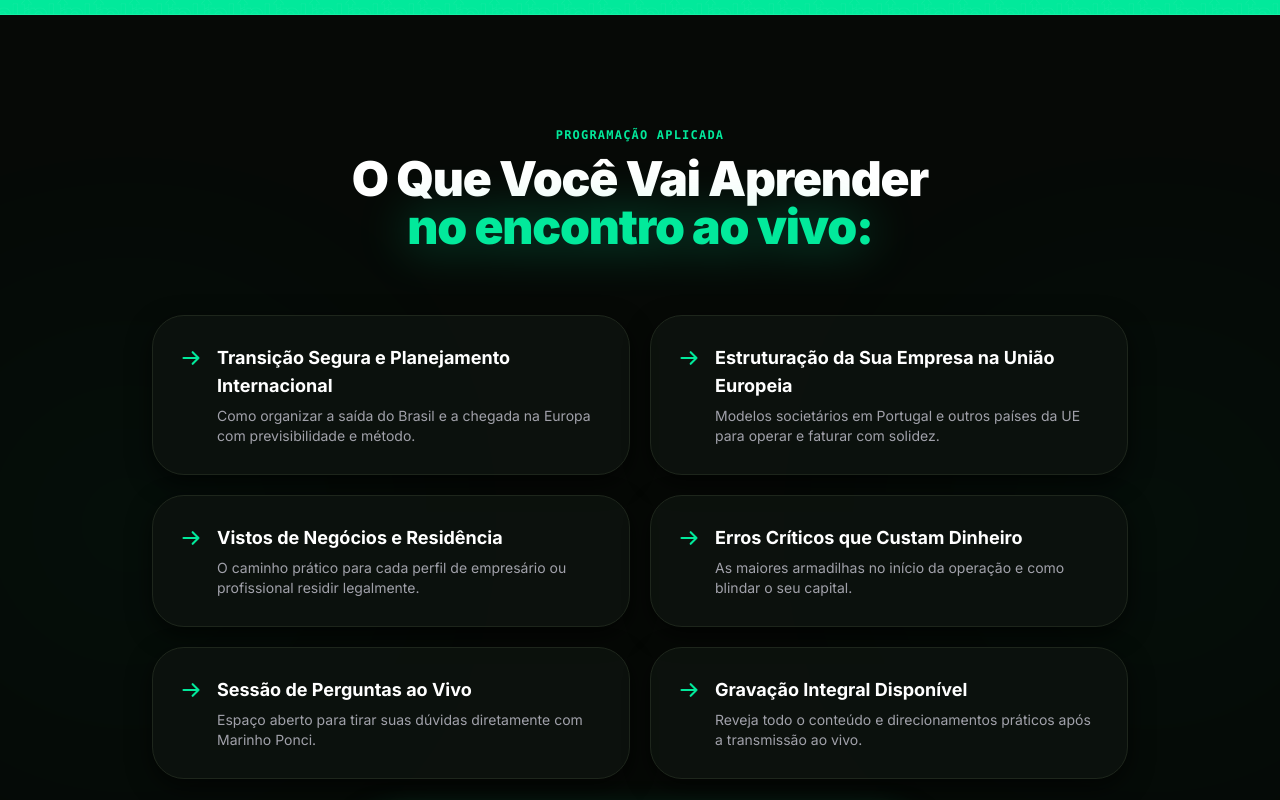
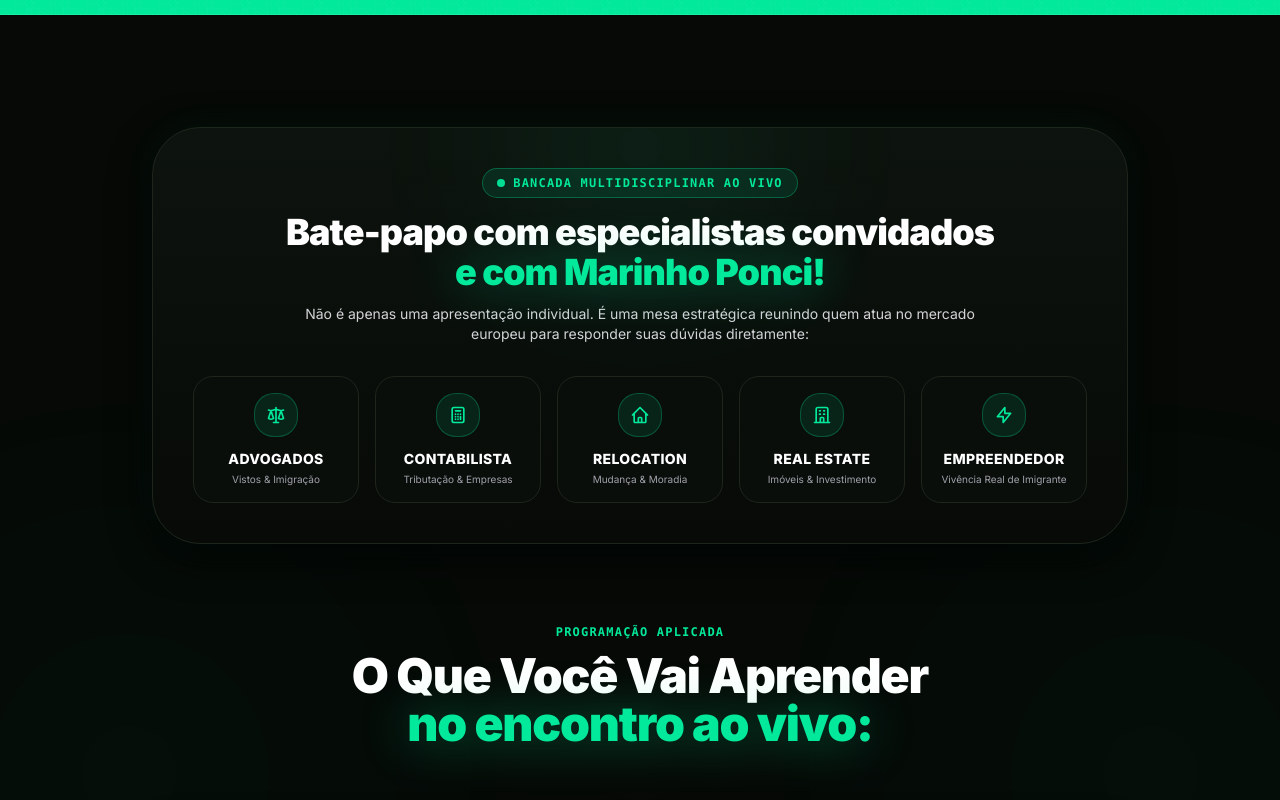
Before and after one commit to micdouglas9696/bizguardian, a React (Vite) app: page /workshop in a window 1280 px wide. Shown: the part 1340-2140 px from the top of the page. Built offline with nearby package versions, Linux system fonts and the light colour scheme; no server answers; a web font is replaced by a local one.

Commit message:
feat(workshop): adicionar chamada com especialistas convidados e Marinho Ponci

```diff
--- a/src/pages/WorkshopPage.tsx
+++ b/src/pages/WorkshopPage.tsx
@@ -264,7 +264,7 @@ export default function WorkshopPage() {
 
             </div>
 
-            {/* Lado Direito: Card 3 - Apresentação Ao Vivo · Com Marinho Ponci */}
+            {/* Lado Direito: Card 3 - Bate-papo Ao Vivo · Marinho Ponci + Convidados */}
             <div className="flex flex-col gap-3 max-w-[280px] items-end">
               <div
                 className="bg-[#0A0E0B]/85 backdrop-blur-md border border-[#1E261C] p-2.5 sm:p-3 rounded-xl flex items-center gap-3 transition-transform duration-300 hover:scale-105 hover:border-[#02E99B]/60 cursor-default w-full"
@@ -274,12 +274,12 @@ export default function WorkshopPage() {
               >
                 <div className="w-8 h-8 rounded-lg bg-[#02E99B]/15 border border-[#02E99B]/30 flex items-center justify-center shrink-0 text-[#02E99B]">
                   <svg className="w-4 h-4" fill="none" viewBox="0 0 24 24" stroke="currentColor">
-                    <path strokeLinecap="round" strokeLinejoin="round" strokeWidth="2" d="M16 7a4 4 0 11-8 0 4 4 0 018 0zM12 14a7 7 0 00-7 7h14a7 7 0 00-7-7z" />
+                    <path strokeLinecap="round" strokeLinejoin="round" strokeWidth="2" d="M17 20h5v-2a3 3 0 00-5.356-1.857M17 20H7m10 0v-2c0-.656-.126-1.283-.356-1.857M7 20H2v-2a3 3 0 015.356-1.857M7 20v-2c0-.656.126-1.283.356-1.857m0 0a5.002 5.002 0 019.288 0M15 7a3 3 0 11-6 0 3 3 0 016 0zm6 3a2 2 0 11-4 0 2 2 0 014 0zM7 10a2 2 0 11-4 0 2 2 0 014 0z" />
                   </svg>
                 </div>
                 <div className="text-left">
-                  <p className="text-xs font-bold text-white leading-tight">Apresentação Ao Vivo</p>
-                  <p className="text-[10px] text-zinc-400 mt-0.5">Com Marinho Ponci</p>
+                  <p className="text-xs font-bold text-white leading-tight">Bate-papo Ao Vivo</p>
+                  <p className="text-[10px] text-zinc-400 mt-0.5">Marinho Ponci + Convidados</p>
                 </div>
               </div>
             </div>
@@ -506,6 +506,99 @@ export default function WorkshopPage() {
 
         <div className="max-w-5xl mx-auto px-4 sm:px-6 relative z-10">
 
+          {/* =========================================================================
+              CHAMADA DE CONVIDADOS: BATE-PAPO COM ESPECIALISTAS E MARINHO PONCI
+              (Advogados, Contabilista, Relocation, Real Estate, Empreendedor Imigrante)
+             ========================================================================= */}
+          <div className="mb-14 sm:mb-20 bg-gradient-to-b from-[#0D130E] to-[#070A07] border border-[#1E261C] hover:border-[#02E99B]/40 rounded-2xl sm:rounded-3xl p-6 sm:p-10 shadow-[0_12px_40px_rgba(0,0,0,0.85),0_0_30px_rgba(2,233,155,0.08)] relative overflow-hidden transition-all duration-300">
+
+            {/* Glow esmeralda superior suave */}
+            <div
+              className="pointer-events-none absolute -top-20 left-1/2 -translate-x-1/2 w-[420px] h-[200px] rounded-full opacity-25 blur-[90px]"
+              style={{ background: 'radial-gradient(circle, rgba(2, 233, 155, 0.6) 0%, transparent 70%)' }}
+            />
+
+            <div className="relative z-10 text-center max-w-4xl mx-auto">
+              <div className="inline-flex items-center gap-2 bg-[#02E99B]/10 border border-[#02E99B]/30 px-3.5 py-1.5 rounded-full mb-3.5">
+                <span className="w-2 h-2 rounded-full bg-[#02E99B] animate-pulse" />
+                <span className="text-[10px] sm:text-xs font-mono font-bold tracking-widest uppercase text-[#02E99B]">
+                  BANCADA MULTIDISCIPLINAR AO VIVO
+                </span>
+              </div>
+
+              <h3 className="text-2xl sm:text-4xl font-black text-white tracking-tight leading-snug mb-3">
+                Bate-papo com especialistas convidados <br className="hidden sm:inline" />
+                <span className="text-[#02E99B] drop-shadow-[0_0_25px_rgba(2,233,155,0.45)]">
+                  e com Marinho Ponci!
+                </span>
+              </h3>
+
+              <p className="text-xs sm:text-sm text-zinc-300 leading-relaxed mb-8 max-w-2xl mx-auto">
+                Não é apenas uma apresentação individual. É uma mesa estratégica reunindo quem atua no mercado europeu para responder suas dúvidas diretamente:
+              </p>
+
+              {/* Grid dos 5 Convidados / Perfis */}
+              <div className="grid grid-cols-2 sm:grid-cols-3 lg:grid-cols-5 gap-3 sm:gap-4">
+
+                {/* 1. Advogados */}
+                <div className="bg-[#0A0E0B] border border-[#1E261C] hover:border-[#02E99B]/60 p-4 rounded-xl flex flex-col items-center text-center transition-all duration-300 hover:-translate-y-1 group">
+                  <div className="w-11 h-11 rounded-xl bg-[#02E99B]/10 border border-[#02E99B]/25 flex items-center justify-center text-[#02E99B] mb-3 group-hover:scale-110 group-hover:bg-[#02E99B]/20 transition-all">
+                    <svg className="w-5 h-5" fill="none" viewBox="0 0 24 24" stroke="currentColor">
+                      <path strokeLinecap="round" strokeLinejoin="round" strokeWidth="2" d="M3 6l3 1m0 0l-3 9a5.002 5.002 0 006.001 0M6 7l3 9M6 7l6-2m6 2l3-1m-3 1l-3 9a5.002 5.002 0 006.001 0M18 7l3 9m-3-9l-6-2m0-2v2m0 16V5m0 16H9m3 0h3" />
+                    </svg>
+                  </div>
+                  <span className="text-xs sm:text-sm font-extrabold text-white tracking-wide uppercase block">Advogados</span>
+                  <span className="text-[10px] text-zinc-400 mt-1 leading-tight">Vistos & Imigração</span>
+                </div>
+
+                {/* 2. Contabilista */}
+                <div className="bg-[#0A0E0B] border border-[#1E261C] hover:border-[#02E99B]/60 p-4 rounded-xl flex flex-col items-center text-center transition-all duration-300 hover:-translate-y-1 group">
+                  <div className="w-11 h-11 rounded-xl bg-[#02E99B]/10 border border-[#02E99B]/25 flex items-center justify-center text-[#02E99B] mb-3 group-hover:scale-110 group-hover:bg-[#02E99B]/20 transition-all">
+                    <svg className="w-5 h-5" fill="none" viewBox="0 0 24 24" stroke="currentColor">
+                      <path strokeLinecap="round" strokeLinejoin="round" strokeWidth="2" d="M9 7h6m0 10v-3m-3 3h.01M9 17h.01M9 14h.01M12 14h.01M15 11h.01M12 11h.01M9 11h.01M7 21h10a2 2 0 002-2V5a2 2 0 00-2-2H7a2 2 0 00-2 2v14a2 2 0 002 2z" />
+                    </svg>
+                  </div>
+                  <span className="text-xs sm:text-sm font-extrabold text-white tracking-wide uppercase block">Contabilista</span>
+                  <span className="text-[10px] text-zinc-400 mt-1 leading-tight">Tributação & Empresas</span>
+                </div>
+
+                {/* 3. Relocation */}
+                <div className="bg-[#0A0E0B] border border-[#1E261C] hover:border-[#02E99B]/60 p-4 rounded-xl flex flex-col items-center text-center transition-all duration-300 hover:-translate-y-1 group">
+                  <div className="w-11 h-11 rounded-xl bg-[#02E99B]/10 border border-[#02E99B]/25 flex items-center justify-center text-[#02E99B] mb-3 group-hover:scale-110 group-hover:bg-[#02E99B]/20 transition-all">
+                    <svg className="w-5 h-5" fill="none" viewBox="0 0 24 24" stroke="currentColor">
+                      <path strokeLinecap="round" strokeLinejoin="round" strokeWidth="2" d="M3 12l2-2m0 0l7-7 7 7M5 10v10a1 1 0 001 1h3m10-11l2 2m-2-2v10a1 1 0 01-1 1h-3m-6 0a1 1 0 001-1v-4a1 1 0 011-1h2a1 1 0 011 1v4a1 1 0 001 1m-6 0h6" />
+                    </svg>
+                  </div>
+                  <span className="text-xs sm:text-sm font-extrabold text-white tracking-wide uppercase block">Relocation</span>
+                  <span className="text-[10px] text-zinc-400 mt-1 leading-tight">Mudança & Moradia</span>
+                </div>
+
+                {/* 4. Real Estate */}
+                <div className="bg-[#0A0E0B] border border-[#1E261C] hover:border-[#02E99B]/60 p-4 rounded-xl flex flex-col items-center text-center transition-all duration-300 hover:-translate-y-1 group">
+                  <div className="w-11 h-11 rounded-xl bg-[#02E99B]/10 border border-[#02E99B]/25 flex items-center justify-center text-[#02E99B] mb-3 group-hover:scale-110 group-hover:bg-[#02E99B]/20 transition-all">
+                    <svg className="w-5 h-5" fill="none" viewBox="0 0 24 24" stroke="currentColor">
+                      <path strokeLinecap="round" strokeLinejoin="round" strokeWidth="2" d="M19 21V5a2 2 0 00-2-2H7a2 2 0 00-2 2v16m14 0h2m-2 0h-5m-9 0H3m2 0h5M9 7h1m-1 4h1m4-4h1m-1 4h1m-5 10v-5a1 1 0 011-1h2a1 1 0 011 1v5m-4 0h4" />
+                    </svg>
+                  </div>
+                  <span className="text-xs sm:text-sm font-extrabold text-white tracking-wide uppercase block">Real Estate</span>
+                  <span className="text-[10px] text-zinc-400 mt-1 leading-tight">Imóveis & Investimento</span>
+                </div>
+
+                {/* 5. Empreendedor Imigrante */}
+                <div className="col-span-2 sm:col-span-1 bg-[#0A0E0B] border border-[#1E261C] hover:border-[#02E99B]/60 p-4 rounded-xl flex flex-col items-center text-center transition-all duration-300 hover:-translate-y-1 group">
+                  <div className="w-11 h-11 rounded-xl bg-[#02E99B]/10 border border-[#02E99B]/25 flex items-center justify-center text-[#02E99B] mb-3 group-hover:scale-110 group-hover:bg-[#02E99B]/20 transition-all">
+                    <svg className="w-5 h-5" fill="none" viewBox="0 0 24 24" stroke="currentColor">
+                      <path strokeLinecap="round" strokeLinejoin="round" strokeWidth="2" d="M13 10V3L4 14h7v7l9-11h-7z" />
+                    </svg>
+                  </div>
+                  <span className="text-xs sm:text-sm font-extrabold text-white tracking-wide uppercase block">Empreendedor</span>
+                  <span className="text-[10px] text-zinc-400 mt-1 leading-tight">Vivência Real de Imigrante</span>
+                </div>
+
+              </div>
+            </div>
+          </div>
+
           {/* Título Estilo Referência */}
           <div className="text-center max-w-3xl mx-auto mb-12 sm:mb-16">
             <span className="text-xs font-mono font-bold text-[#02E99B] tracking-widest uppercase mb-3 block">
@@ -539,8 +632,8 @@ export default function WorkshopPage() {
                 desc: 'As maiores armadilhas no início da operação e como blindar o seu capital.'
               },
               {
-                title: 'Sessão de Perguntas ao Vivo',
-                desc: 'Espaço aberto para tirar suas dúvidas diretamente com Marinho Ponci.'
+                title: 'Sessão de Perguntas e Respostas ao Vivo',
+                desc: 'Espaço aberto para tirar suas dúvidas diretamente com Marinho Ponci e com os especialistas convidados.'
               },
               {
                 title: 'Gravação Integral Disponível',
@@ -609,7 +702,7 @@ export default function WorkshopPage() {
               Garanta sua participação no dia <span className="text-[#02E99B]">28/11</span>
             </h2>
             <p className="text-zinc-400 text-xs sm:text-base max-w-lg mx-auto">
-              Acesso completo ao Workshop online ao vivo + gravação integral + sessão de perguntas com Marinho Ponci.
+              Acesso completo ao Workshop online ao vivo + gravação integral + bate-papo com especialistas convidados e Marinho Ponci.
             </p>
           </div>
 
@@ -629,7 +722,10 @@ export default function WorkshopPage() {
                 <span className="text-[#02E99B] font-bold">✓</span> Transmissão online ao vivo no dia 28/11.
               </li>
               <li className="flex items-center gap-3">
-                <span className="text-[#02E99B] font-bold">✓</span> Apresentação completa com Marinho Ponci.
+                <span className="text-[#02E99B] font-bold">✓</span> Apresentação e condução com Marinho Ponci.
+              </li>
+              <li className="flex items-center gap-3">
+                <span className="text-[#02E99B] font-bold">✓</span> Bate-papo com convidados: Advogados, Contabilista, Relocation, Real Estate e Empreendedor.
               </li>
               <li className="flex items-center gap-3">
                 <span className="text-[#02E99B] font-bold">✓</span> Sessão aberta para dúvidas e perguntas diretas.
```
